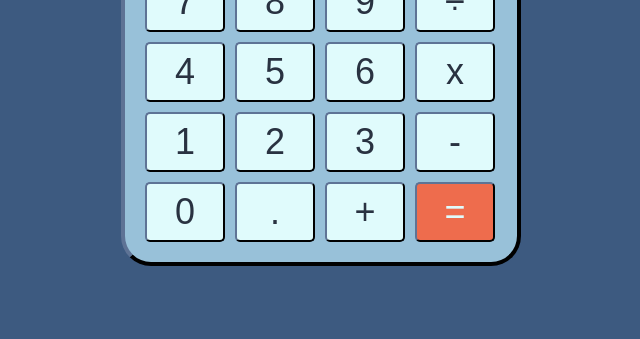
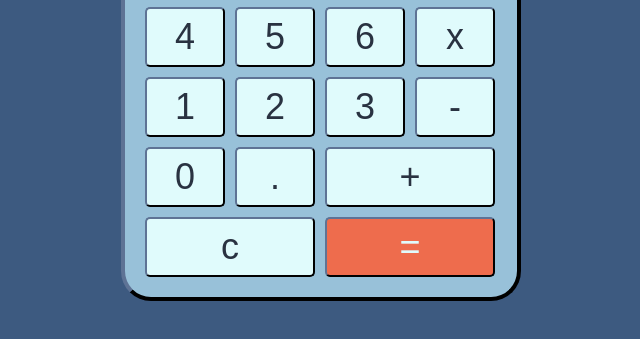
Before and after one commit to bobericksonjr89/calc2, a plain HTML site: page index.html in a window 1280 px wide. Shown: the part 343-682 px from the top of the page, without its empty margins (319-959 px from the left). Drawn offline with Linux system fonts and the light colour scheme.

Commit message:
style calculator complete for real this time

```diff
--- a/index.html
+++ b/index.html
@@ -19,8 +19,9 @@
         ><button class="button">1</button><button class="button">2</button
         ><button class="button">3</button><button class="button">-</button
         ><button class="button">0</button><button class="button">.</button
-        ><button class="button">+</button
-        ><button class="button equals">=</button>
+        ><button class="button button--double">+</button
+        ><button class="button button--double">c</button
+        ><button class="button button--double equals">=</button>
       </div>
     </div>
   </body>
--- a/style.css
+++ b/style.css
@@ -105,3 +105,7 @@ body {
   background-color: var(--burnt-sienna);
   color: var(--light-cyan);
 }
+
+.button--double {
+  width: 170px;
+}
```
